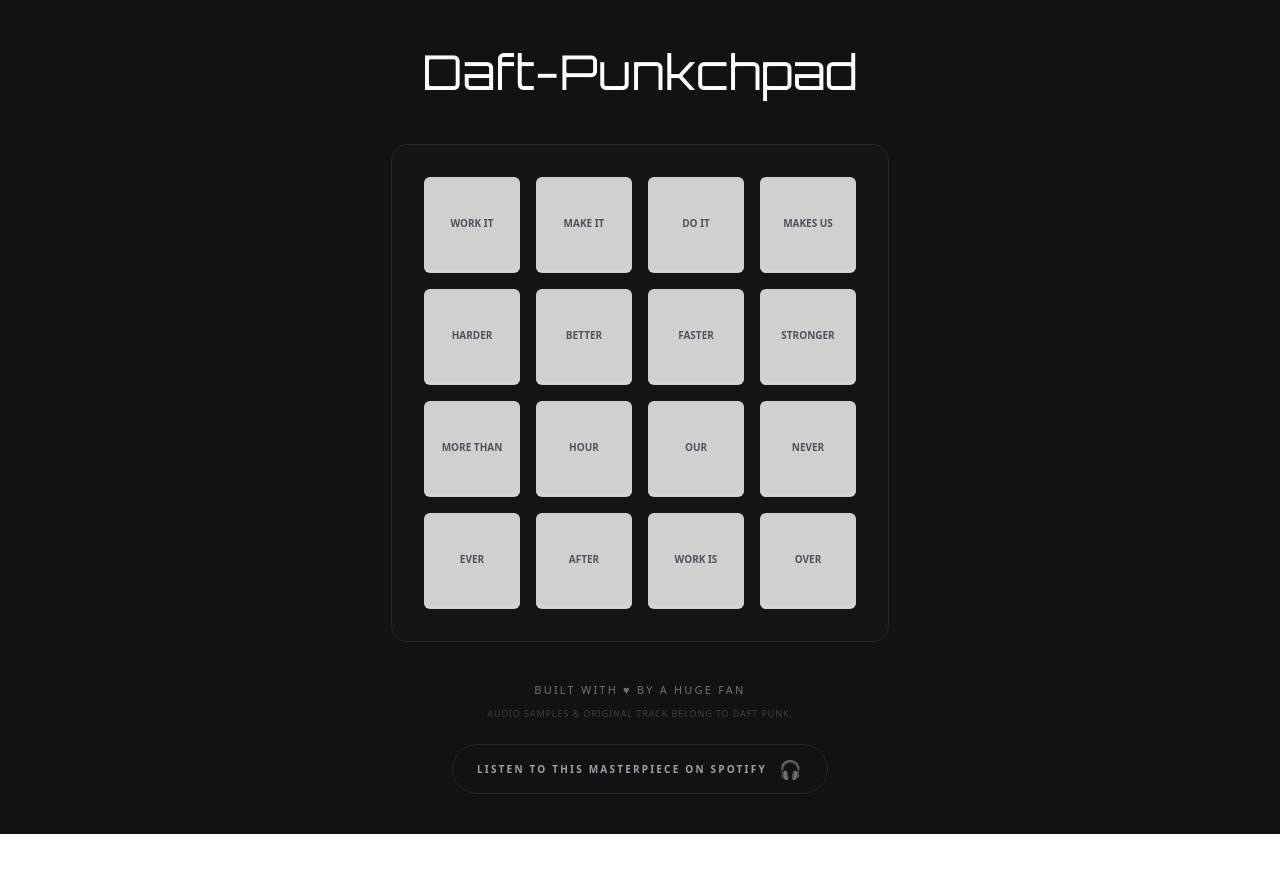
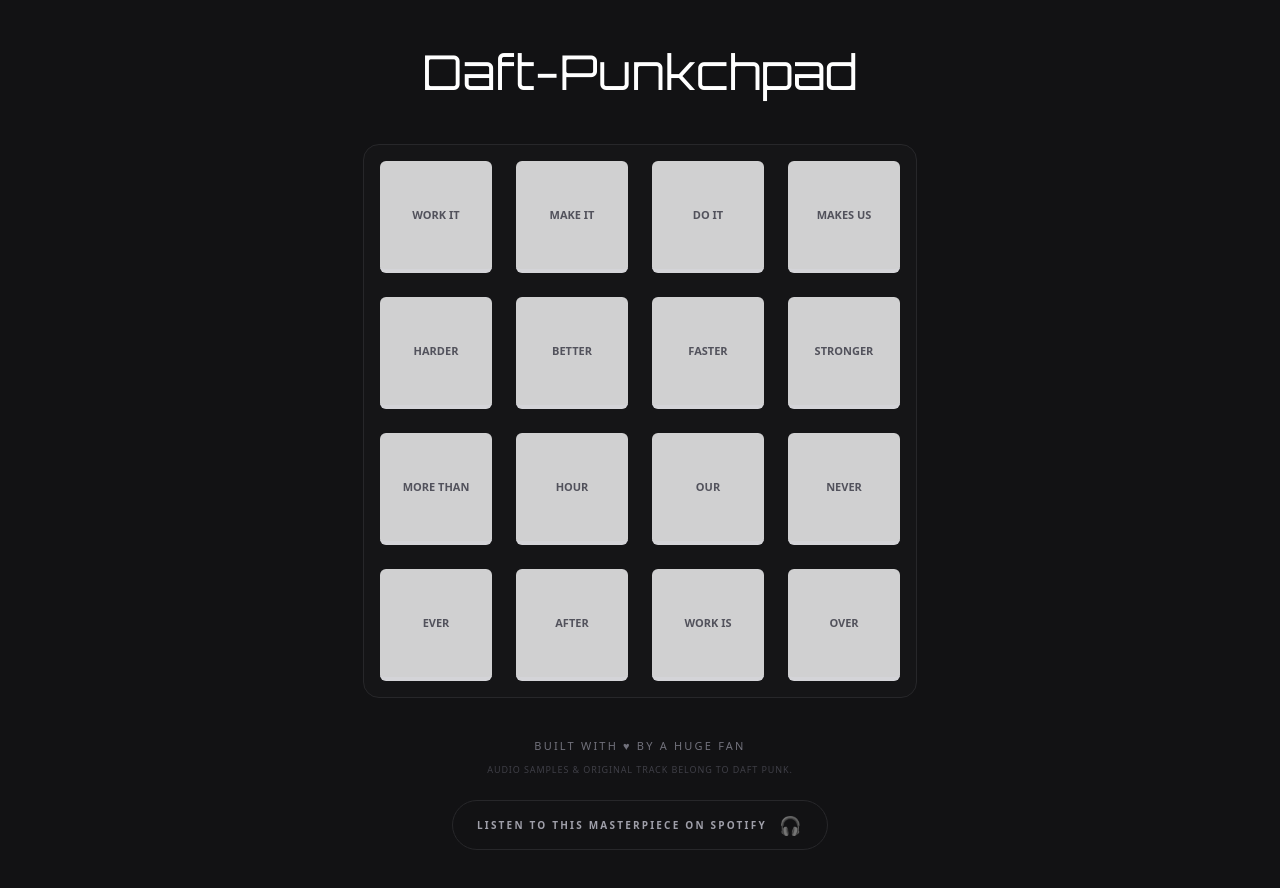
Before and after one commit to josefinacicchini/daft-punkchpad, a React (Vite) app: page / in a window 1280 px wide. Before the commit the page ends 834 px from the top, so only its background shows below. Built offline with nearby package versions, Linux system fonts and the light colour scheme.

Commit message:
feat: add sound engine and pad interaction

```diff
--- a/src/components/Grid.jsx
+++ b/src/components/Grid.jsx
@@ -10,7 +10,7 @@
     ];
 
     return (
-        <div className="grid grid-cols-4 gap-4 p-8 bg-zinc-900/50 rounded-2xl border border-zinc-800">
+        <div className="grid grid-cols-4 gap-3 md:gap-6 p-4 max-w-[600px] mx-auto bg-zinc-900/50 rounded-2xl border border-zinc-800">
             {SAMPLES.map((sample, index) => {
                 const config = rowConfigs[Math.floor(index / 4)];
                 return <Pad key={sample.id} data={sample} config={config} />;
--- a/src/components/Pad.jsx
+++ b/src/components/Pad.jsx
@@ -4,8 +4,15 @@
     const [isActive, setIsActive] = useState(false);
 
     const handlePress = () => {
+        const audio = new Audio(`/sounds/${data.id}.mp3`);
         setIsActive(true);
-        // Aquí irá el playSound() después
+        audio.play();
+        audio.currentTime = 0;
+
+        audio.play().catch(err => console.log("Waiting for user interaction...", err));
+        setTimeout(() => {
+            setIsActive(false);
+        }, 150);
     };
 
     const handleRelease = () => {
@@ -18,8 +25,8 @@
             onMouseUp={handleRelease}
             onMouseLeave={handleRelease}
             className={`
-                relative aspect-square w-24 rounded-md transition-all duration-75
-                flex items-center justify-center p-2 uppercase font-black text-[10px]
+                relative aspect-square w-full md:w-28 md:h-28max-w-[120px] rounded-md transition-all duration-75
+                flex items-center justify-center p-2 uppercase text-[9px] md:text-[11px] font-black
                 ${isActive
                     ? `${config.glow} text-white scale-95 border-b-0 translate-y-1`
                     : `bg-white/80 text-zinc-600 border-b-4 border-zinc-300 hover:bg-white`
```
